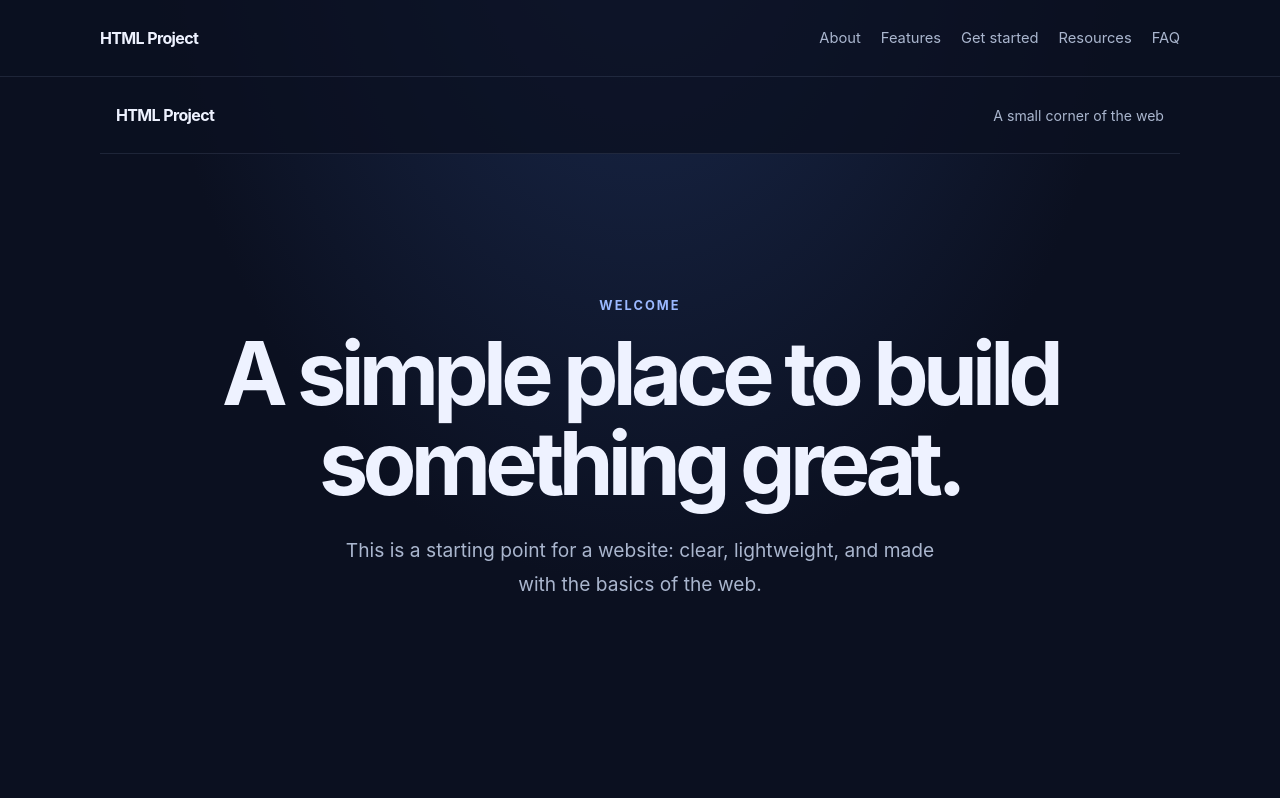
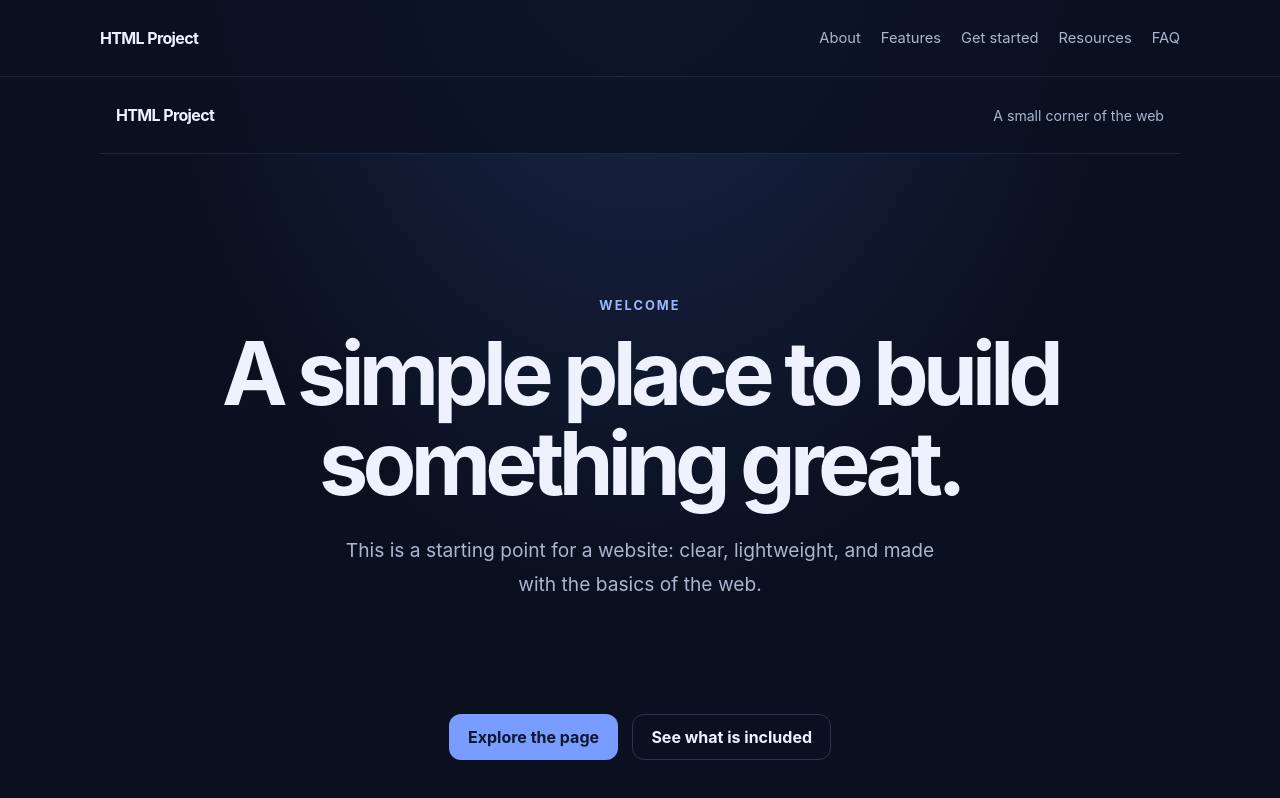
Before and after one commit to GDDASH45/htmlproject, a plain HTML site: page index.html in a window 1280 px wide. Drawn offline with Linux system fonts and the light colour scheme.

Commit message:
Add clear hero action links

```diff
--- a/index.html
+++ b/index.html
@@ -121,6 +121,40 @@
       font-size: clamp(1.05rem, 2vw, 1.2rem);
       line-height: 1.8;
     }
+    .actions {
+      display: flex;
+      justify-content: center;
+      flex-wrap: wrap;
+      gap: 0.85rem;
+      margin-top: 2rem;
+    }
+
+    .button {
+      display: inline-flex;
+      min-height: 46px;
+      align-items: center;
+      justify-content: center;
+      padding: 0.75rem 1.15rem;
+      border: 1px solid var(--border);
+      border-radius: 0.75rem;
+      color: #eef2ff;
+      font-weight: 650;
+      text-decoration: none;
+      transition: background-color 160ms ease, border-color 160ms ease, transform 160ms ease;
+    }
+
+    .button-primary {
+      border-color: transparent;
+      background: #789cff;
+      color: #10182c;
+    }
+
+    .button-primary:hover {
+      background: #a8c0ff;
+      color: #10182c;
+    }
+
+    .button-secondary:hover { background: var(--surface-raised); }
   </style>
 </head>
 <body>
@@ -155,6 +189,11 @@
       <h1 id="hero-title">A simple place to build something great.</h1>
       <p class="hero-copy">This is a starting point for a website: clear, lightweight, and made with the basics of the web.</p>
     </section>
+  </main>
+      <div class="actions">
+        <a class="button button-primary" href="#about">Explore the page</a>
+        <a class="button button-secondary" href="#features">See what is included</a>
+      </div>
 
   </main>
 
```
